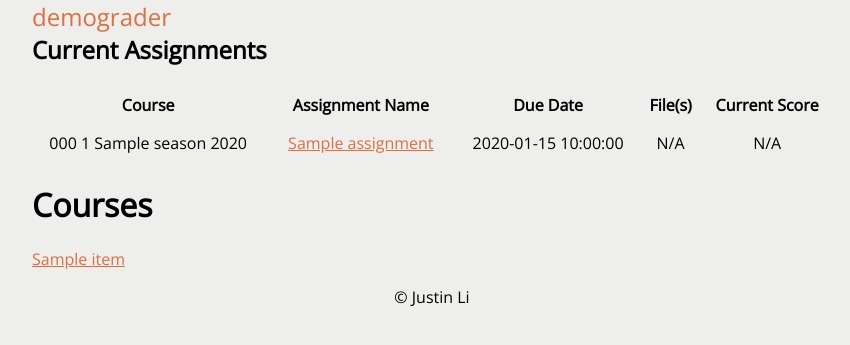
After one commit to justinnhli/flask-demograder, a Python web app: template templates/home-student.html in a window 1280 px wide. The commit adds this page. Shown: the top 345 px of the page, without its empty margins (208-1058 px from the left). Run offline with Jinja, Linux system fonts and the light colour scheme; the template is opened without the code that fills it: most values are stand-ins (such as "Sample title", 1, 10 or a date in 2020).

Commit message:
Inital start on home-student and course-student jinja templates

```diff
--- /dev/null
+++ b/static/home-student.css
@@ -0,0 +1,10 @@
+/* Assignment table */
+.asg-table {
+    width: 100%;
+    text-align: center;
+    border-collapse: collapse;
+}
+
+.asg-table * {
+    padding: 0.5rem;
+}
--- a/templates/base.html
+++ b/templates/base.html
@@ -6,6 +6,8 @@
         <title>demograder</title>
         <link rel="preload" as="style" type="text/css" href="https://fonts.googleapis.com/css?family=Open+Sans&display=swap" onload="this.onload=null;this.rel='stylesheet'">
         <link href="{{ url_for('static', filename='style.css') }}" rel="stylesheet" type="text/css">
+        <link href="{{ url_for('static', filename='home-student.css') }}" rel="stylesheet" type="text/css">
+
     </head>
 
     <body>
--- /dev/null
+++ b/templates/home-student.html
@@ -0,0 +1,47 @@
+{% extends "base.html" %}
+{% block title %}Demograder{% endblock %}
+{% block content %}
+    <!-- Assignment Panel: Current Assignments Due By Student -->
+    <!-- The "current" assignments are assignment due between now() and 2 weeks -->
+    <div id="assignment-panel">
+        <h2>Current Assignments</h2>
+        {% if assignments %}
+            <table class="asg-table">
+                <tr>
+                    <th>Course</th>
+                    <th>Assignment Name</th>
+                    <th>Due Date</th>
+                    <th>File(s)</th>
+                    <th>Current Score</th>
+                </tr>
+                {% for assignment in assignments %}
+            <!-- Design decisions: is section needed, what is "current" (since due dates can widely vary from 1-4 weeks for example) -->
+                    <tr>
+                        <td>
+                            {{assignment.course.department_code}}
+                            {{assignment.course.number}}
+                            {{assignment.course.season}}
+                            {{assignment.course.year}}
+                        </td>
+                        <td><a href="#">{{ assignment.name }}</a></td>
+                        <td>{{ assignment.due_date }}</td>
+                        <td>N/A</td>
+                        <td>N/A</td>
+                    </tr>
+                {% endfor %}
+            </table>
+        {% else %}
+            <h3>No assignments currently due.</h3>
+        {% endif %}
+    </div>
+    <div id="course-panel">
+        <h1>Courses</h1>
+        {% if courses %}
+            {% for course in courses %}
+            <a href="/course/{{course.id}}">{{course.title}}</a>
+            {% endfor %}
+        {% else %}
+            <h2> No courses enrolled. </h2>
+        {% endif %}
+    </div>
+{% endblock %}
```
Also changed, not shown: context.py (+9 -6 lines), fixtures.py (+72 -1 lines), routes.py (+9 -2 lines), templates/course-student.html (added, +14 -0 lines), 1 other file.
